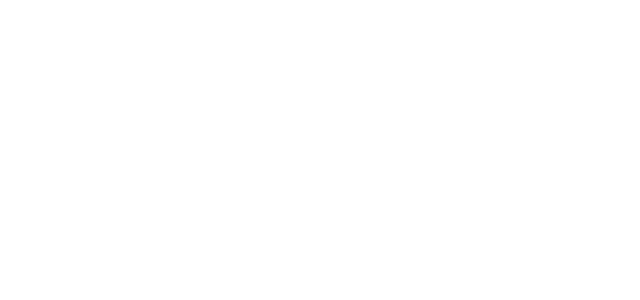
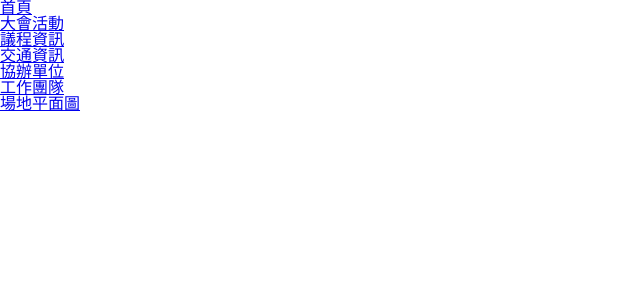
Before and after one commit to tdoh/tdoh.online, a Vue app: page / in a window 1280 px wide. Shown: the top 300 px of the page, without its empty margins (0-640 px from the left). Built offline with nearby package versions, Linux system fonts and the light colour scheme.

Commit message:
Layout: basic navbar component

```diff
--- a/src/components/layout/Navbar.vue
+++ b/src/components/layout/Navbar.vue
@@ -1,11 +1,21 @@
 <template>
   <div>
-
+    <ul id="nav">
+      <li v-for="(item, index) in menuItem" :key="index" :class="{ 'active': item.name === $route.name }">
+        <router-link :to="item.path">
+          <span>{{ item.meta.label || item.name }}</span>
+        </router-link>
+      </li>
+    </ul>
   </div>
 </template>
 
 <script>
 export default {
-  //
+  data () {
+    return {
+      menuItem: this.$router.options.routes
+    }
+  }
 }
 </script>
```
